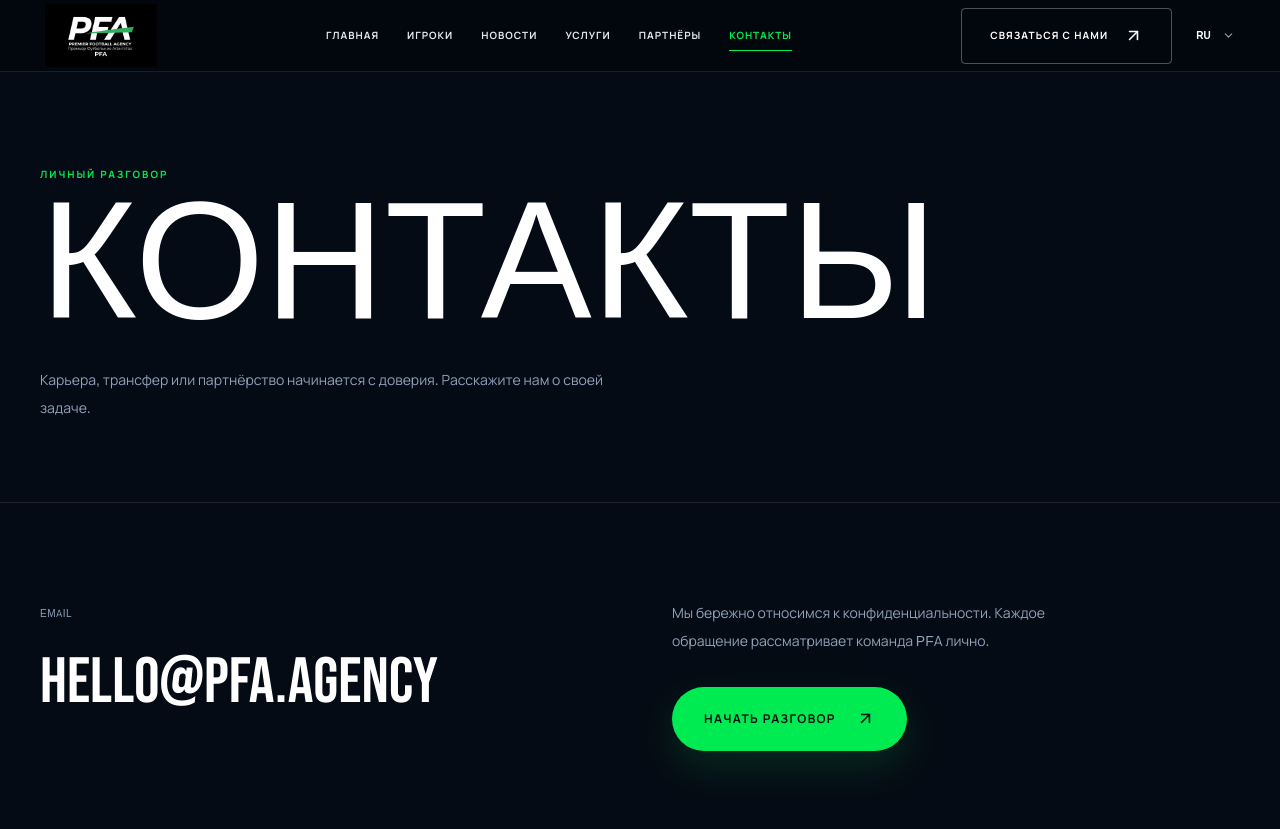
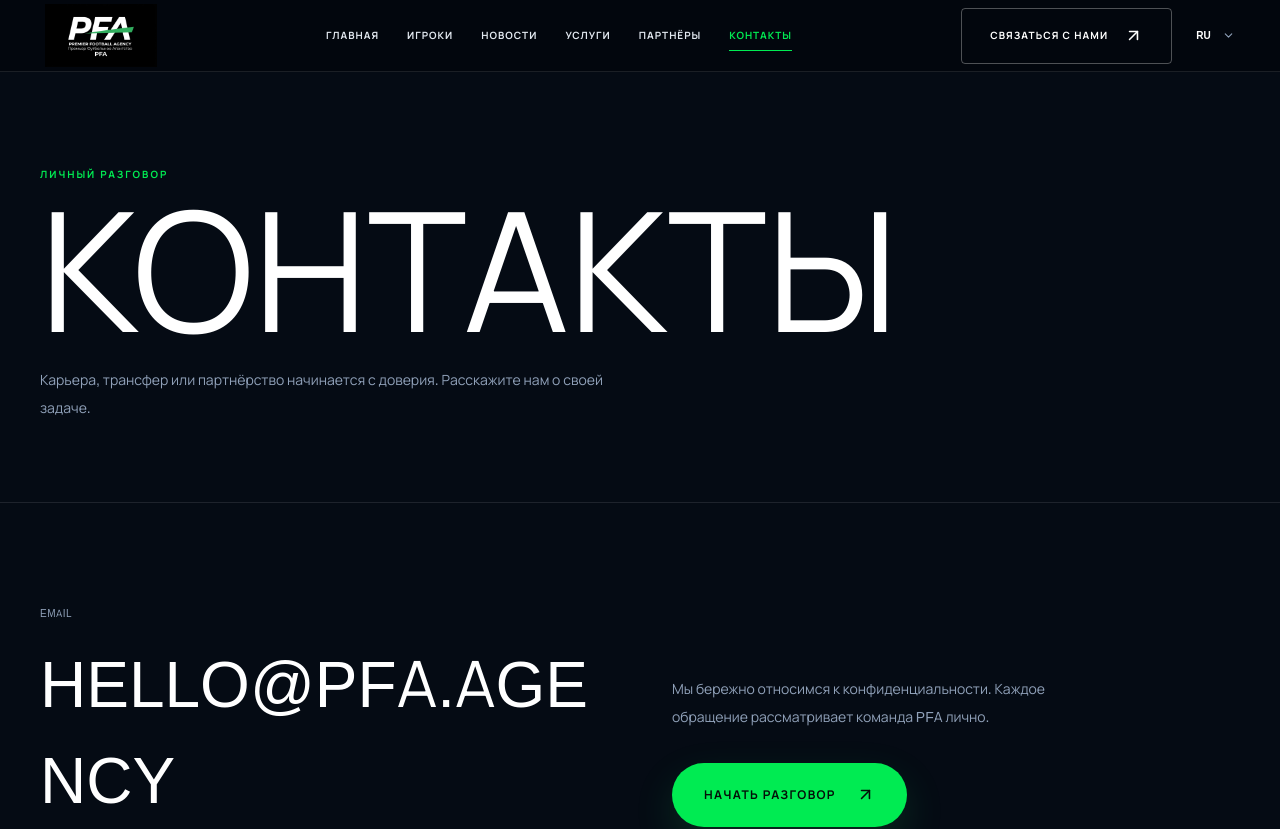
Before and after one commit to malinkavip67/pfa-site_, a Next.js app: page /contacts in a window 1280 px wide. Shown: the top 829 px of the page. Built offline with nearby package versions, Linux system fonts and the light colour scheme.

Commit message:
Unify site typography with Manrope

```diff
--- a/app/layout.tsx
+++ b/app/layout.tsx
@@ -20,13 +20,6 @@ const manropeLatin = localFont({
   weight: "200 800",
 });
 
-const bebasNeue = localFont({
-  src: "../styles/fonts/bebas-neue-latin.woff2",
-  variable: "--font-bebas-neue",
-  display: "swap",
-  weight: "400",
-});
-
 export const metadata: Metadata = {
   metadataBase: new URL("https://pfa.agency"),
   title: { default: "Premier Football Agency — Мы создаём чемпионов", template: "%s — PFA" },
@@ -42,5 +35,5 @@ export const viewport: Viewport = { themeColor: "#050B14", width: "device-width"
 interface Props { children: React.ReactNode; }
 
 export default function RootLayout({ children }: Readonly<Props>) {
-  return <html lang="ru"><body className={`${manropeCyrillic.variable} ${manropeLatin.variable} ${bebasNeue.variable}`}><a className="skip-link" href="#main-content">Перейти к содержимому</a><StructuredData data={organizationStructuredData} /><Header /><main id="main-content">{children}</main><Footer /></body></html>;
+  return <html lang="ru"><body className={`${manropeCyrillic.variable} ${manropeLatin.variable}`}><a className="skip-link" href="#main-content">Перейти к содержимому</a><StructuredData data={organizationStructuredData} /><Header /><main id="main-content">{children}</main><Footer /></body></html>;
 }
--- a/styles/globals.css
+++ b/styles/globals.css
@@ -9,7 +9,7 @@
   --color-pfa-accent-contrast: #031008;
   --color-pfa-accent-hover: #2BFF75;
   --font-sans: var(--font-manrope-cyrillic), var(--font-manrope-latin), Arial, sans-serif;
-  --font-display: var(--font-bebas-neue), Impact, sans-serif;
+  --font-display: var(--font-manrope-cyrillic), var(--font-manrope-latin), Arial, sans-serif;
 }
 
 :root { color-scheme: dark; }
@@ -17,7 +17,7 @@
 html { scroll-behavior: smooth; background: var(--color-pfa-background); }
 body { margin: 0; overflow-x: clip; background: var(--color-pfa-background); color: var(--color-pfa-text); font-family: var(--font-manrope-cyrillic), var(--font-manrope-latin), Arial, sans-serif; }
 button, a { -webkit-tap-highlight-color: transparent; }
-.font-display { font-family: var(--font-bebas-neue), Impact, sans-serif; }
+.font-display { font-family: var(--font-manrope-cyrillic), var(--font-manrope-latin), Arial, sans-serif; }
 .text-outline { color: transparent; -webkit-text-stroke: 1px rgba(255,255,255,.72); }
 ::selection { color: var(--color-pfa-background); background: var(--color-pfa-accent); }
 
```
Also changed, not shown: 1 other file (tests, documents, lock files or other folders).
